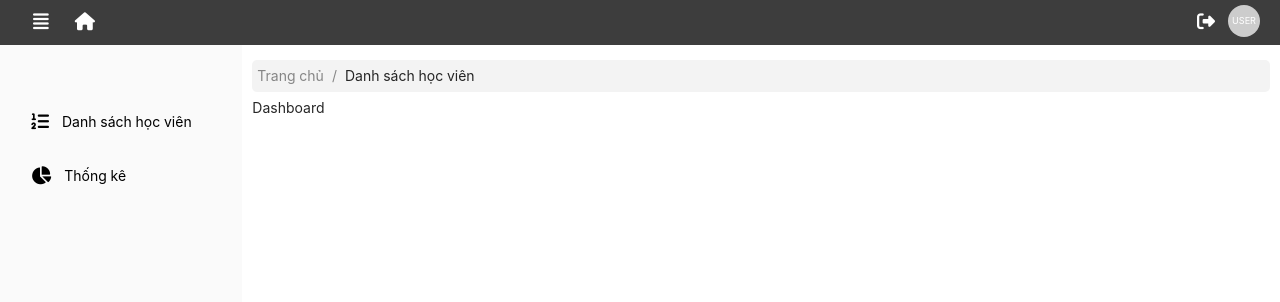
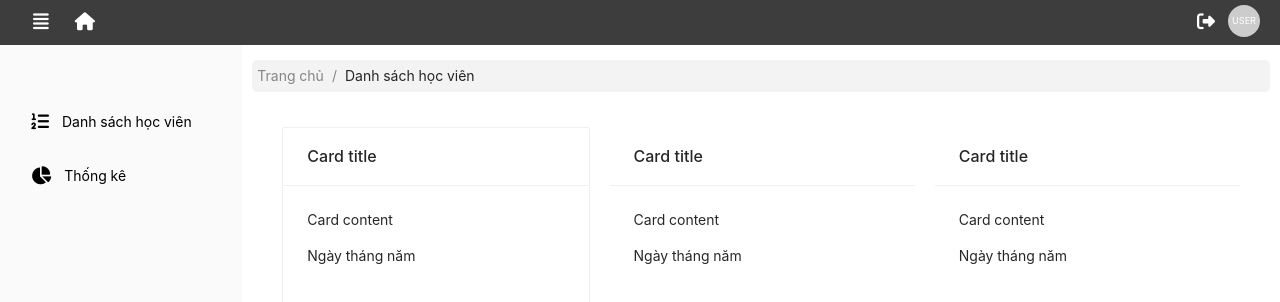
Before and after one commit to Diagru25/vu-long-quyen, a React (Create React App) app: page /dashboard in a window 1280 px wide. Shown: the top 302 px of the page. Built offline with nearby package versions, Linux system fonts and the light colour scheme; no server answers; sample sign-in values are in the browser's storage.

Commit message:
(feat): create dashboard

```diff
--- a/src/app/App.js
+++ b/src/app/App.js
@@ -34,7 +34,8 @@ const MainApp = () => {
                 dispatch(setLoggedIn(false))
             }
         });
-    }, [])
+        // note dependence dispatch
+    }, [dispatch])
 
     if (isLoggedIn === false) {
         return (
--- a/src/app/Authentication/Login.js
+++ b/src/app/Authentication/Login.js
@@ -2,12 +2,11 @@ import './Login.scss';
 import { Input, Button } from 'adapters/ant-design';
 
 import { useState } from 'react';
-import { useSelector, useDispatch } from 'react-redux';
+import { useSelector } from 'react-redux';
 import { Redirect, withRouter } from 'react-router-dom';
 import firebase from 'helper/firebaseConfig';
 
 const Login = () => {
-    const dispatch = useDispatch();
     const { isLoggedIn } = useSelector(state => state.authReducer);
 
     const [text, setText] = useState({ email: '', pass: '' });
@@ -15,11 +14,9 @@ const Login = () => {
     const onSignIn = () => {
         firebase.auth.signInWithEmailAndPassword(text.email, text.pass)
             .then((userCredential) => {
-                //dispatch(setIsLoggedIn(true));
             })
             .catch((error) => {
                 console.log(error.message);
-                //dispatch(setIsLoggedIn(false));
             });
     }
 
--- a/src/app/Dashboard/Dashboard.js
+++ b/src/app/Dashboard/Dashboard.js
@@ -2,12 +2,13 @@ import './Dashboard.scss';
 import React, { Fragment } from 'react';
 import Layouts from 'shared/layouts/index';
 
+import DashboardCard from 'src/Dashboard/components/DashboardCard';
 
 const Dashboard = () => {
     return (
         <Fragment>
             <Layouts>
-                Dashboard
+                <DashboardCard />
             </Layouts>
         </Fragment>
     )
--- /dev/null
+++ b/src/app/Dashboard/components/DashboardCard.js
@@ -0,0 +1,23 @@
+import './DashboardCard.scss';
+import React from 'react';
+
+import { Card } from 'adapters/ant-design';
+
+export default function DashboardCard() {
+    return (
+        <div className='card-content'>
+            <Card title='Card title' bordered={true} className='card-item'>
+                <p>Card content</p>
+                <p>Ngày tháng năm</p>
+            </Card>
+            <Card title='Card title' bordered={false} className='card-item'>
+                <p>Card content</p>
+                <p>Ngày tháng năm</p>
+            </Card>
+            <Card title='Card title' bordered={false} className='card-item'>
+                <p>Card content</p>
+                <p>Ngày tháng năm</p>
+            </Card>
+        </div>
+    )
+}
--- /dev/null
+++ b/src/app/Dashboard/components/DashboardCard.scss
@@ -0,0 +1,11 @@
+.card-content {
+  display: flex;
+  margin: 20px 20px;
+  align-items: center;
+  justify-content: center;
+  .card-item {
+    flex: 1;
+    margin: 10px;
+    width: 80%;
+  }
+}
--- a/src/app/StudentsManagement/components/ListStudents.js
+++ b/src/app/StudentsManagement/components/ListStudents.js
@@ -13,7 +13,6 @@ import {
     from 'src/Redux/Student';
 
 import StudentModal from 'shared/modals/StudentModal';
-import { Link } from 'react-router-dom';
 
 const ListStudents = () => {
 
--- a/src/app/StudentsManagement/components/StudentActions.js
+++ b/src/app/StudentsManagement/components/StudentActions.js
@@ -29,10 +29,10 @@ const StudentActions = () => {
 
     useEffect(() => {
         let timeout = setTimeout(() => {
-            //dispatch(fetchAllStudents(txtSearch));
+            dispatch(fetchAllStudents(txtSearch));
         }, 300);
         return () => clearTimeout(timeout)
-    }, [txtSearch])
+    }, [dispatch, txtSearch])
 
     const showStudentModal = () => {
         setTitle(`Tạo mớI học viên`);
--- a/src/packages/core/adapters/ant-design.js
+++ b/src/packages/core/adapters/ant-design.js
@@ -16,7 +16,8 @@ export {
     Select,
     Collapse,
     Space,
-    Pagination
+    Pagination,
+    Card
 } from 'antd';
 
 export { MinusCircleOutlined, PlusOutlined } from '@ant-design/icons';
```
Also changed, not shown: src/app/Dashboard/components/DashboardStatistics.js (added), src/app/Dashboard/components/DashboardStatistics.scss (added).
